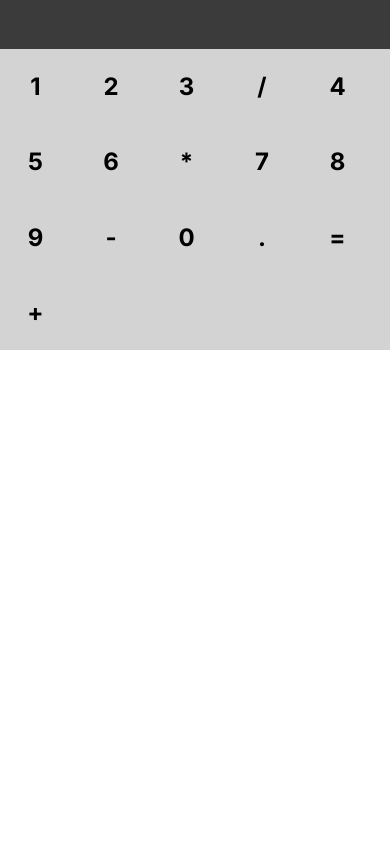
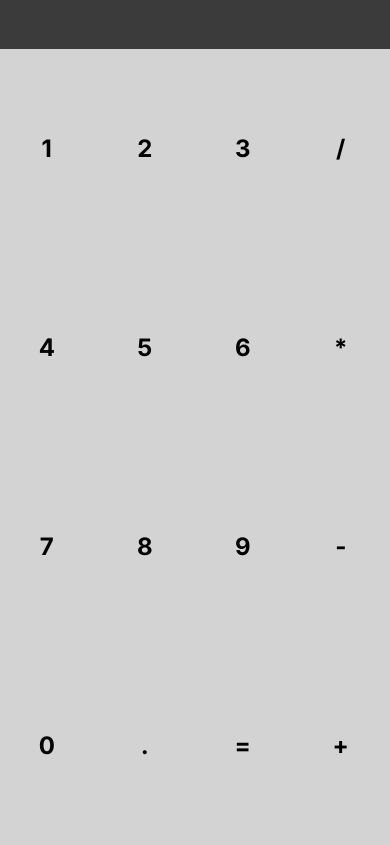
Before and after one commit to Mobiz-Advanced-Technologies/Mobiz-Advanced-Calculating-Suite, a plain HTML site: page calc.html in a window 390 px wide. Drawn offline with nearby package versions, Linux system fonts and the light colour scheme.

Commit message:
Update Responsive Layout

```diff
--- a/calc.html
+++ b/calc.html
@@ -46,14 +46,15 @@
     }
 
     input[type="button"] {
-        width: 71px;
-        width: 71px;
+        width: calc(25% - 4px);
         font-size: 24px;
         font-weight: bold;
         border: none;
         background: none;
         border-radius: 5px;
         height: 75.3px;
+        box-sizing: border-box;
+        height: calc(25% - 12px);
     }
 
     input[type="button"]:hover {
```
Also changed, not shown: style.css (+5 -3 lines).
